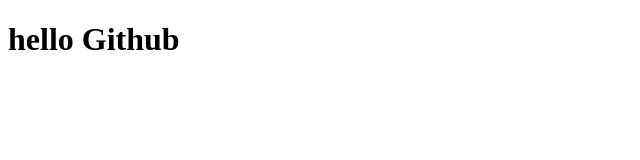
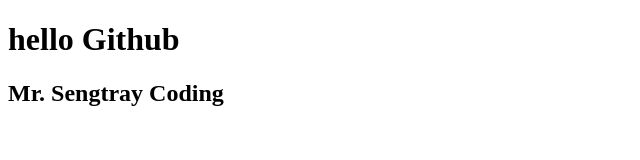
Before and after one commit to traycoding/demo, a plain HTML site: page index.html in a window 1280 px wide. Shown: the whole page, without its empty margins (0-640 px from the left). Drawn offline with Linux system fonts and the light colour scheme.

Commit message:
Update index.html

```diff
--- a/index.html
+++ b/index.html
@@ -8,5 +8,6 @@
 </head>
 <body>
      <h1>hello Github</h1>
+     <h2>Mr. Sengtray Coding</h2>
 </body>
 </html>
```
